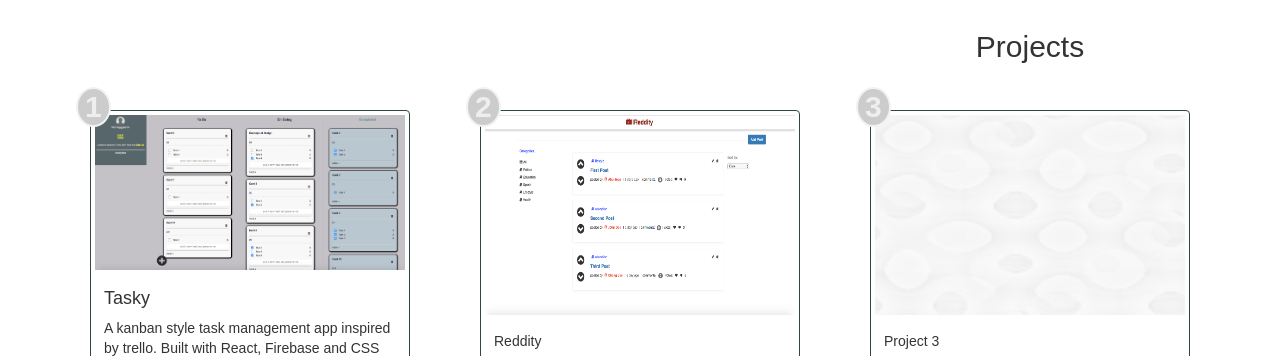
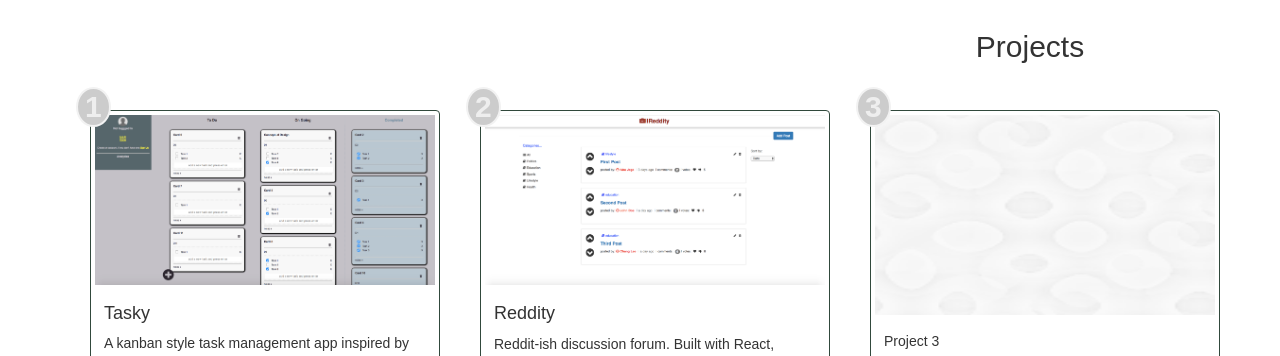
Before and after one commit to humanshado/humanshado.github.io, a plain HTML site: page index.html in a window 1280 px wide. Shown: the part 810-1166 px from the top of the page. Drawn offline with nearby package versions, Linux system fonts and the light colour scheme.

Commit message:
ui fixes

```diff
--- a/css/styles.css
+++ b/css/styles.css
@@ -107,8 +107,8 @@ body{
 }
 
 .thumbnail{
-	max-width: 35rem;
-	max-height: 30rem;
+	min-width: 35rem;
+	min-height: 30rem;
 	margin: 2rem;
 	border:1px solid #31493C;
 }
--- a/index.html
+++ b/index.html
@@ -93,9 +93,11 @@
           </div>
           <div class="col-xs-12 col-sm-12 col-md-6 col-lg-4"><span class="badge">2</span>
             <div class="thumbnail">
-              <img src="images/portfolio_image_2_reddity.png" alt="...">
+              <a href="https://frosty-williams-2be3a6.netlify.com/" target="_blank">
+                <img src="images/portfolio_image_2_reddity.png" alt="reddity">
+              </a>
               <div class="caption">
-               <h5>Reddity</h5>
+               <h4>Reddity</h4>
                 <p>Reddit-ish discussion forum. Built with React, Redux and Bootstrap</p>
                 <a href="https://github.com/humanshado/reddity" target="_blank">
                   <p>code | <i class="fas fa-file-code"></i></p>
@@ -112,7 +114,7 @@
               </div>
             </div>
           </div>
-          <div class="col-xs-12 col-sm-12 col-md-6 col-lg-4"><span class="badge">4</span>
+          <!-- <div class="col-xs-12 col-sm-12 col-md-6 col-lg-4"><span class="badge">4</span>
             <div class="thumbnail">
               <img src="images/confectionary.png" alt="...">
               <div class="caption">
@@ -138,7 +140,7 @@
                 <p>...</p>
               </div>
             </div>
-          </div>
+          </div> -->
     </div>
   </section> <!-- portfolio page -->
   <section class="container-fluid" id="contactme">
```
